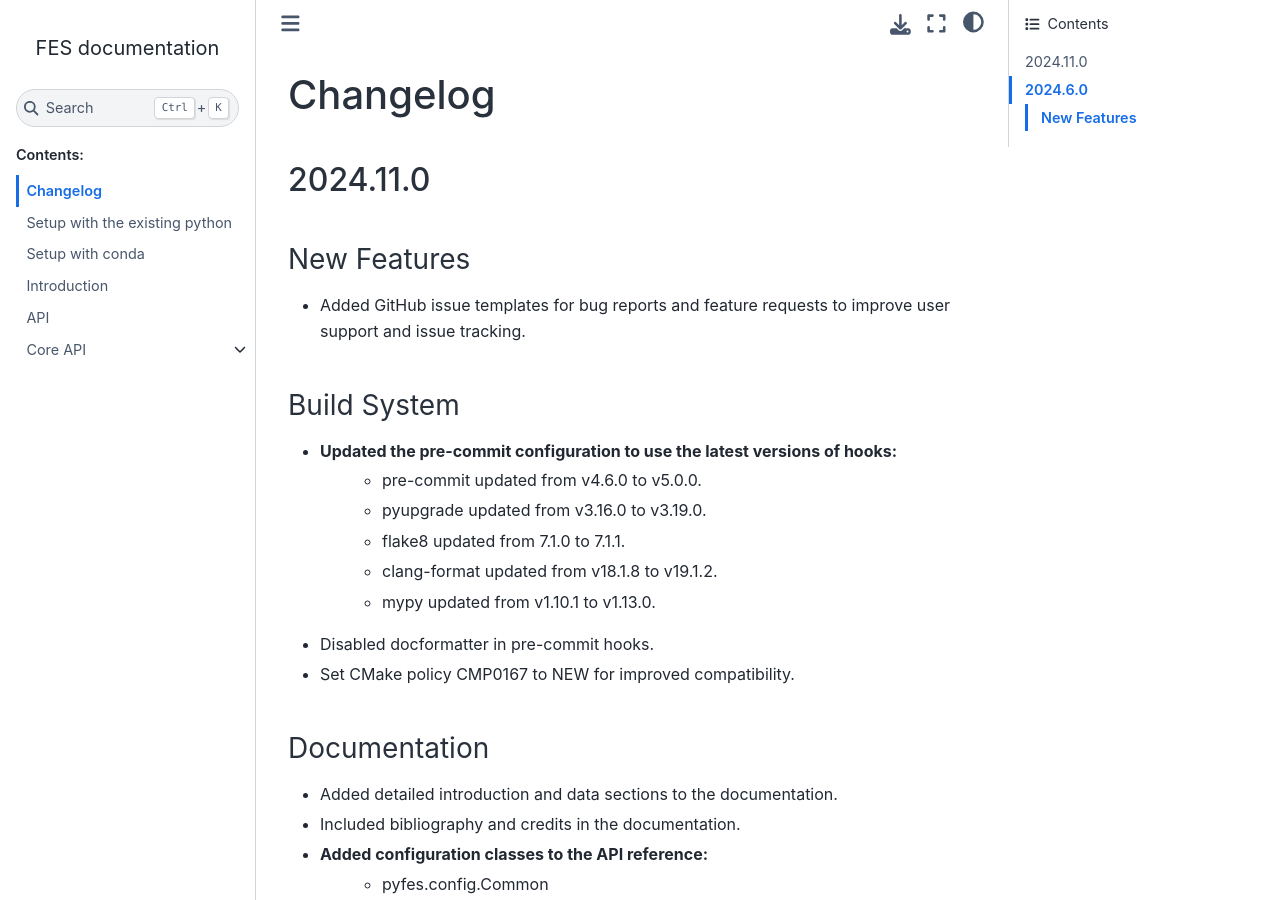
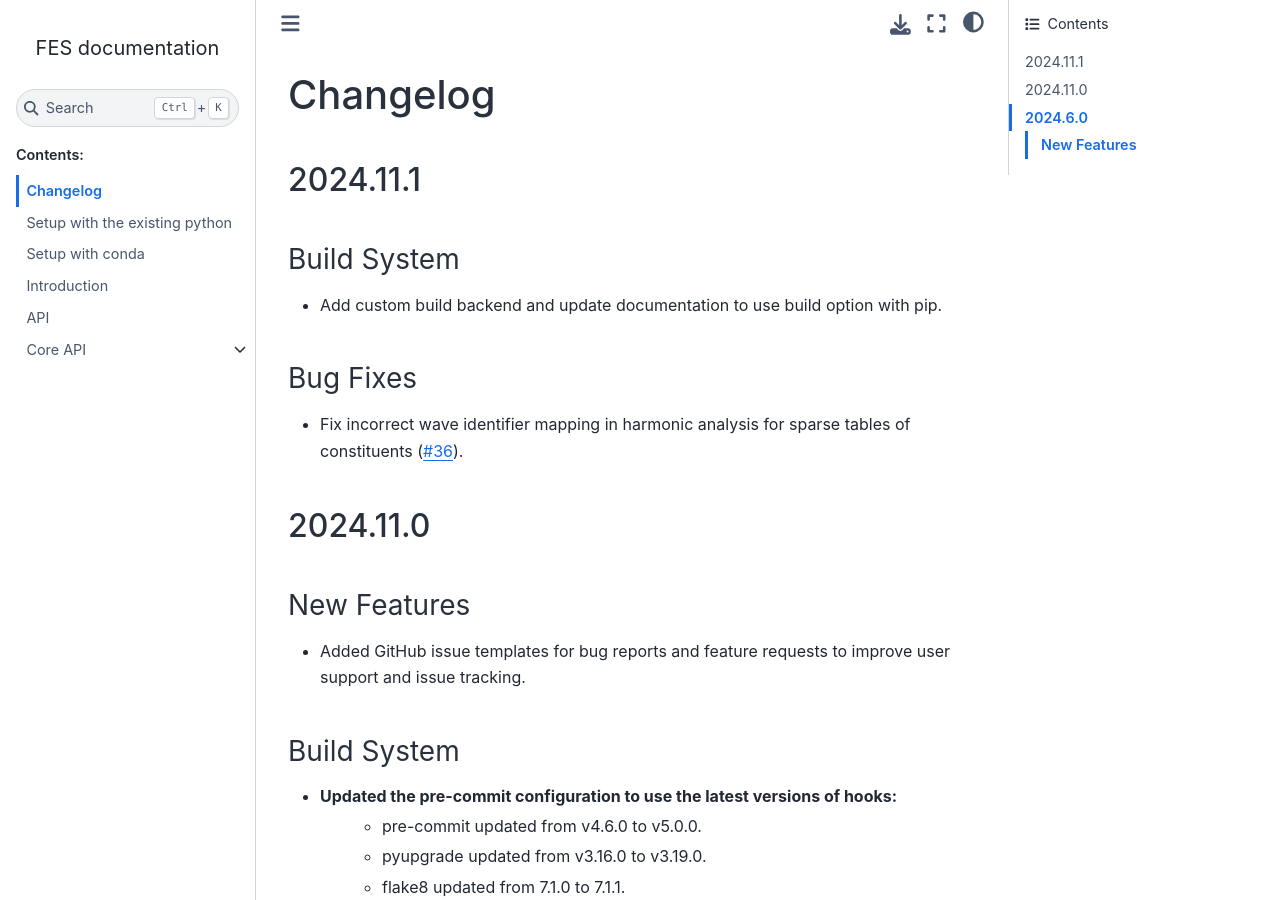
Before and after one commit to CNES/aviso-fes, a Sphinx documentation site: the page built from docs/source/changelog.rst, in a window 1280 px wide and 900 px high. Built offline with Sphinx 7.4.7 and the Sphinx Book theme 1.1.4, drawn with Linux system fonts in a browser that asks for light colours; pages that are not in the unit, such as notebooks, are missing from menus.

Commit message:
Update changelog for version 2024.11.1: add custom build backend and fix wave identifier mapping issue

```diff
--- a/docs/source/changelog.rst
+++ b/docs/source/changelog.rst
@@ -2,6 +2,19 @@
 
 Changelog
 #########
+
+2024.11.1
+=========
+
+Build System
+------------
+* Add custom build backend and update documentation to use build option with
+  pip.
+
+Bug Fixes
+---------
+* Fix incorrect wave identifier mapping in harmonic analysis for sparse tables
+  of constituents (`#36 <https://github.com/CNES/aviso-fes/issues/36>`_).
 
 2024.11.0
 =========
```
